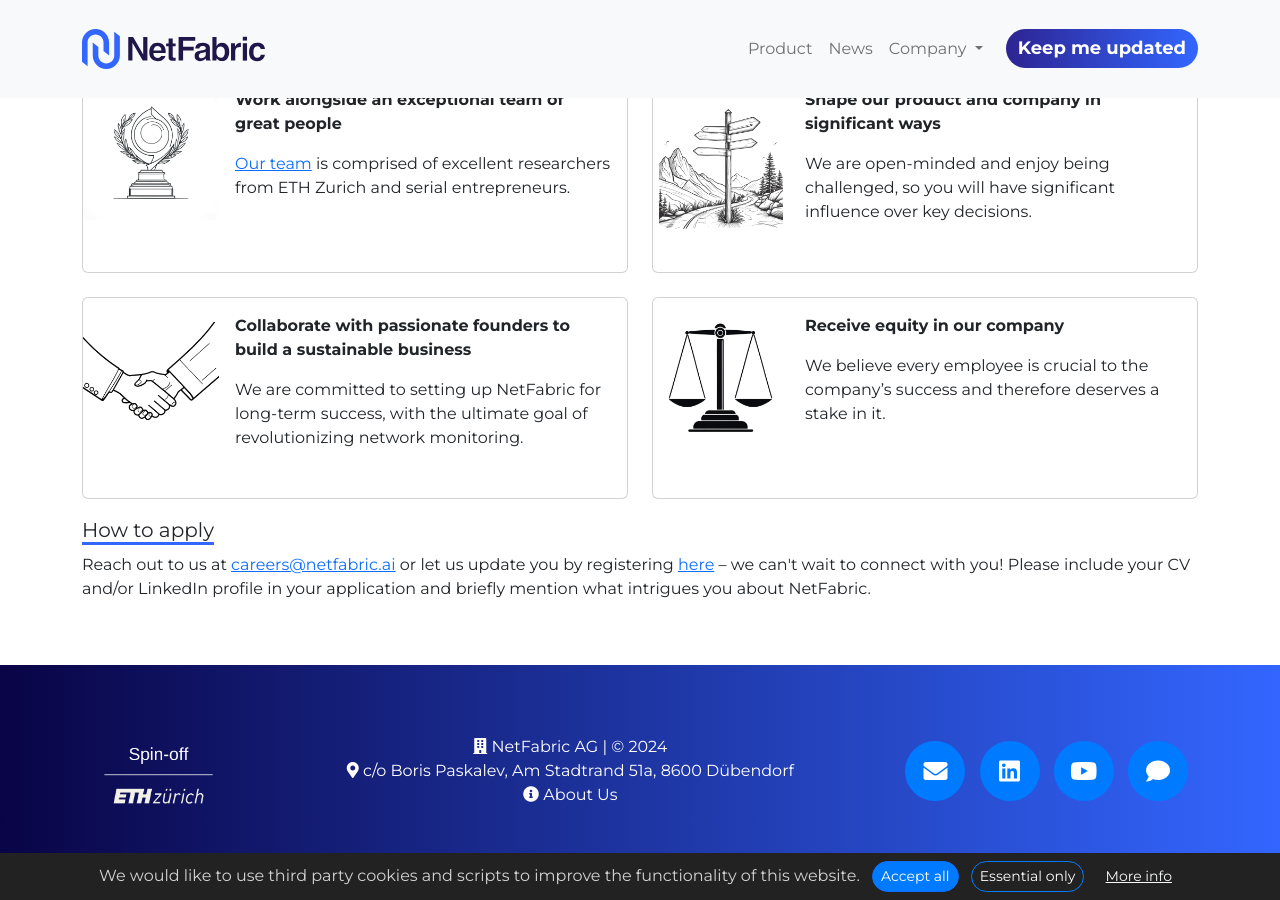
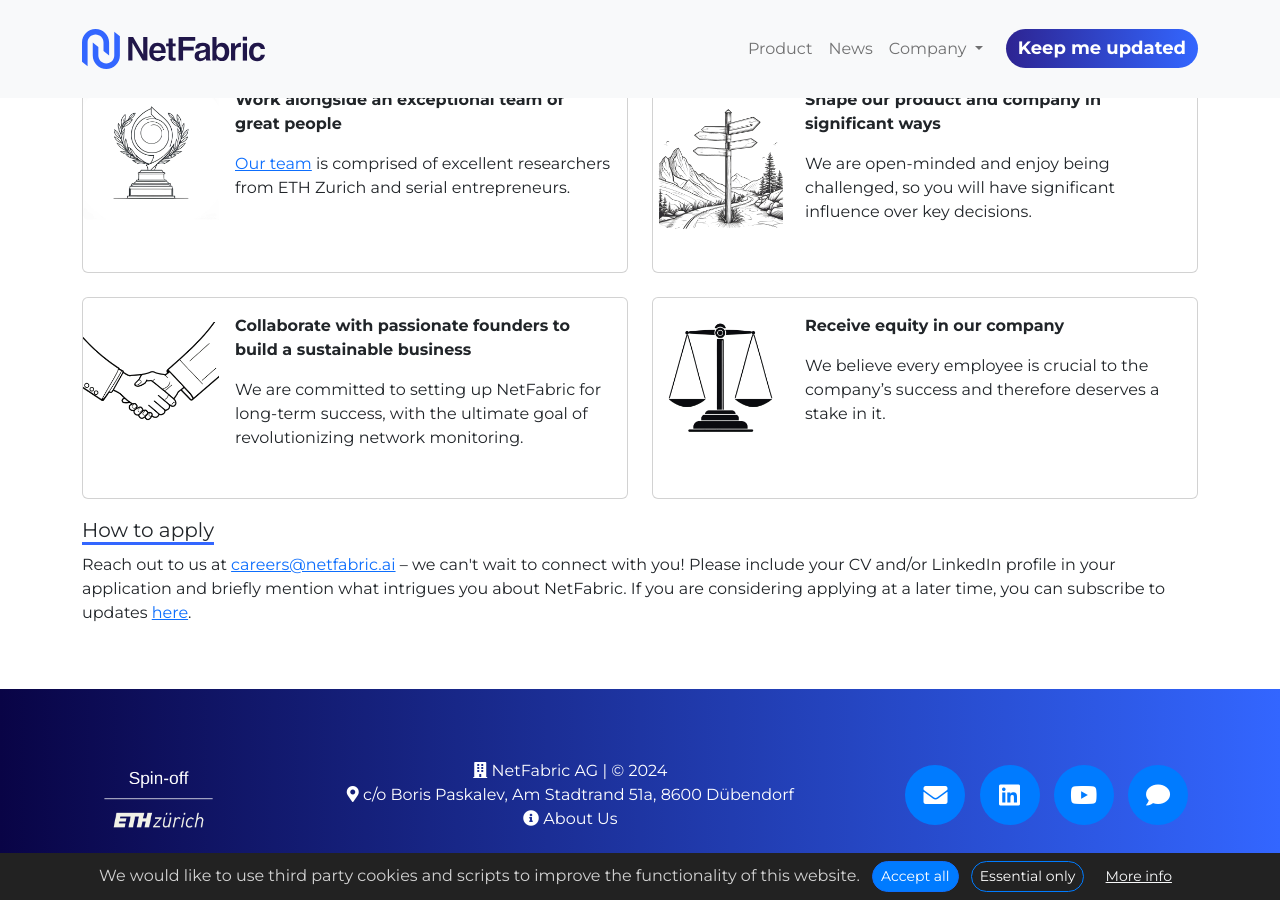
Before and after one commit to NetFabric-AI/NetFabric-AI.github.io, a Jekyll site: the page built from company/careers.html, in a window 1280 px wide and 900 px high, scrolled down 706 px. Built offline with Jekyll 4.4.1, drawn with Linux system fonts in a browser that asks for light colours.

Commit message:
employee updates

```diff
--- a/company/careers.html
+++ b/company/careers.html
@@ -71,8 +71,10 @@
     <h3>How to apply</h3>
     <br>
     <p>
-        Reach out to us at <mail to="careers" addBody="true"></mail> or let us update you by registering <a href="{{ site.baseurl }}/contact">here</a> – we can't wait to connect with you!
+        Reach out to us at <mail to="careers" addBody="true"></mail> – we can't wait to connect with you!
 
         Please include your CV and/or LinkedIn profile in your application and briefly mention what intrigues you about NetFabric.
+
+        If you are considering applying at a later time, you can subscribe to updates <a href="{{ site.baseurl }}contact/?updateType=employee">here</a>.
     </p>
 </p>
```
Also changed, not shown: contact.md (+22 -0 lines).
